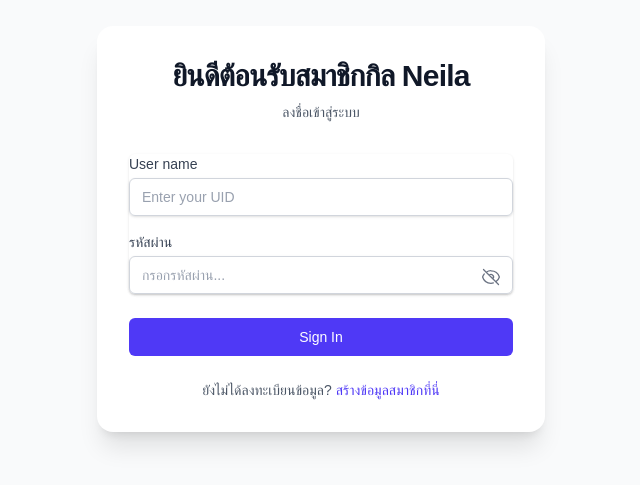
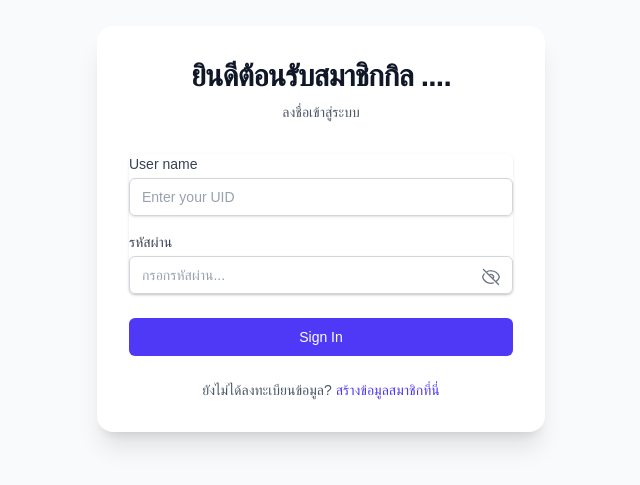
Before and after one commit to garfild131392542-gif/Demo_rooc, a Next.js app: page /login in a window 1280 px wide. Shown: the part 171-656 px from the top of the page, without its empty margins (319-959 px from the left). Built offline with nearby package versions, Linux system fonts and the light colour scheme; no server answers.

Commit message:
fix: update welcome messages for login and registration pages

```diff
--- a/app/login/page.tsx
+++ b/app/login/page.tsx
@@ -77,7 +77,7 @@ export default function LoginPage() {
         <div className="w-full max-w-md space-y-8 rounded-2xl bg-white p-8 shadow-xl dark:bg-gray-800">
           <div className="text-center">
             <h2 className="text-3xl font-extrabold tracking-tight text-gray-900 dark:text-white">
-              ยินดีต้อนรับสมาชิกกิล Neila
+              ยินดีต้อนรับสมาชิกกิล ....
             </h2>
             <p className="mt-2 text-sm text-gray-600 dark:text-gray-400">
               ลงชื่อเข้าสู่ระบบ
--- a/app/register/page.tsx
+++ b/app/register/page.tsx
@@ -55,7 +55,7 @@ export default function RegisterPage() {
       <div className="w-full max-w-md space-y-8 rounded-2xl bg-white p-8 shadow-xl dark:bg-gray-800">
         <div className="text-center">
           <h2 className="text-3xl font-extrabold tracking-tight text-gray-900 dark:text-white">
-            Join Neila Guild
+            Join MY Guild
           </h2>
           <p className="mt-2 text-sm text-gray-600 dark:text-gray-400">
             ลงทะเบียนข้อมูลสมาชิกใหม่
```
